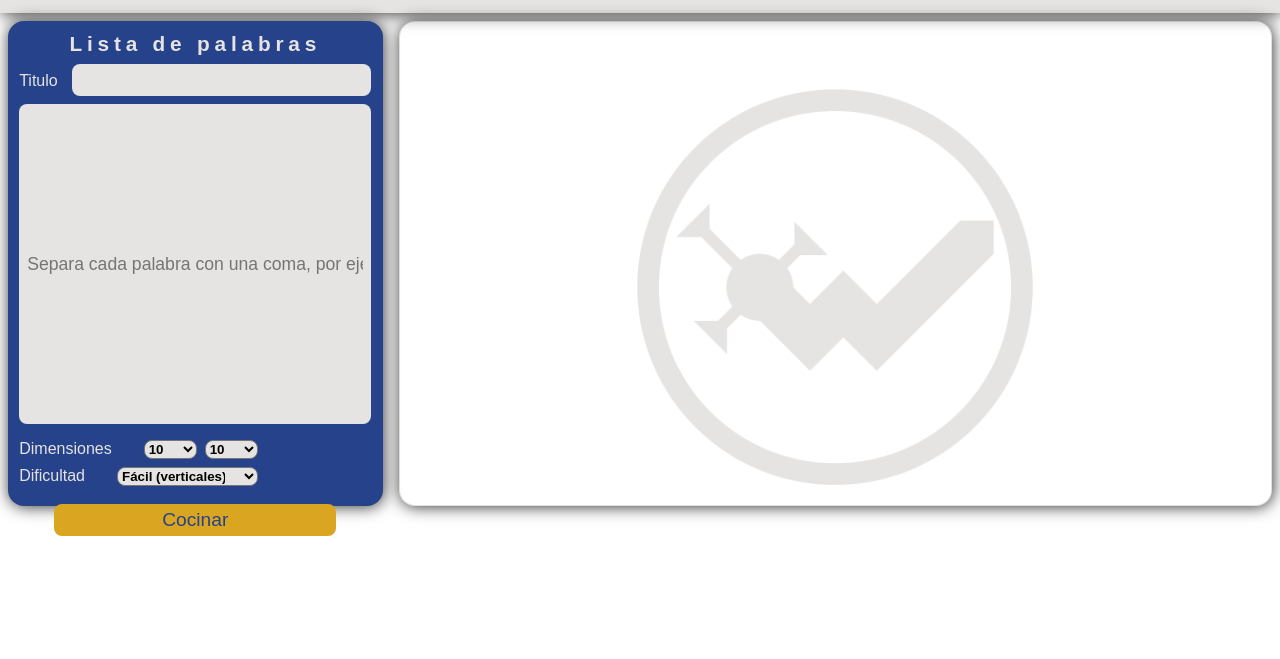
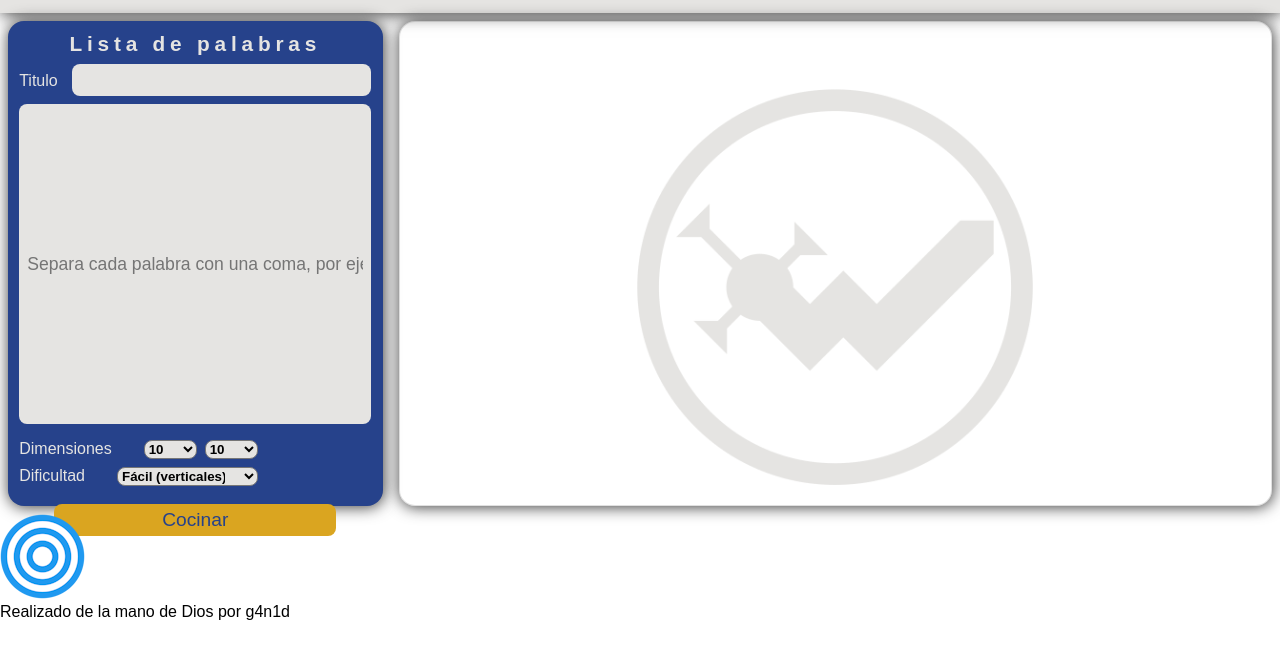
Before and after one commit to Jonatanciencias/tasty, a plain HTML site: page index.html in a window 1280 px wide. Shown: the part 87-746 px from the top of the page. Drawn offline with Linux system fonts and the light colour scheme.

Commit message:
Add footer to index.html

```diff
--- a/index.html
+++ b/index.html
@@ -67,6 +67,13 @@
       </div>
     </section>
   </main>
+
+  <footer>
+    <a href="https://www.urantia.org/" target="_blank">
+      <img src="assets/Urantia.png" alt="">
+    </a>
+    <p>Realizado de la mano de Dios por g4n1d</p>
+  </footer>
   <script src="app.js"></script>
 </body>
 </html>
```
